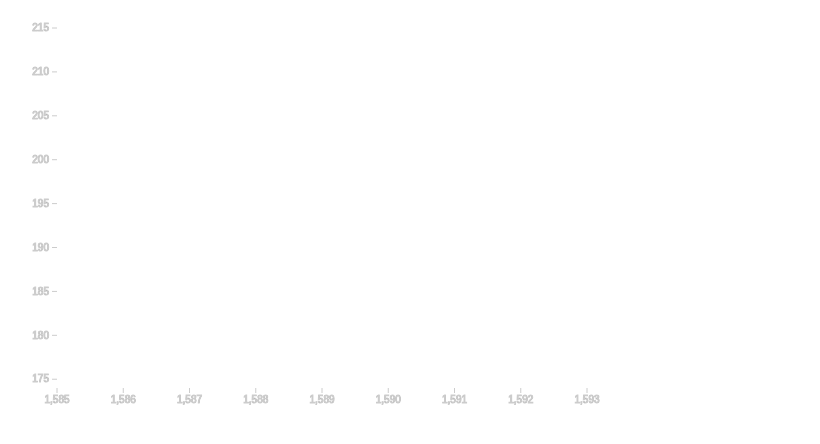
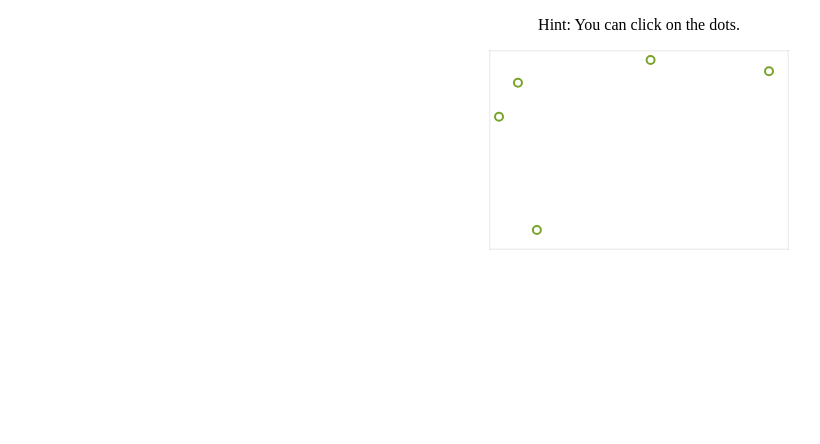
Before and after one commit to mattkeehan/mean-stack-app, a website: page app/public/d3demo.html in a window 1280 px wide. Shown: the whole page, without its empty margins (1-821 px from the left). Drawn offline with nearby package versions, Linux system fonts and the light colour scheme.

Commit message:
more d3 playing

```diff
--- a/app/public/d3demo.html
+++ b/app/public/d3demo.html
@@ -1,97 +1,90 @@
 <!DOCTYPE html>
-<meta charset="utf-8">
-<style>
+<html>
+<head>
+    <title >d3 stuff</title>
+    <script src="js/d3.v3.min.js"></script>
+    <style>
+        svg {
+            vertical-align: middle;
+            background: rgba(255,255,255, 0.2);
+            box-shadow: inset 0 0 3px 0px #CECECE;
+        }
 
-    .axis text
-    {
-        fill: #333;
-        font-family: sans-serif;
-        font-size: 10px;
-    }
-    .axis .domain
-    {
-        opacity: 0;
-    }
-    .tick
-    {
-        stroke: #ccc;
-    }
+        svg circle {
+            stroke-width: 2px;
+            stroke: #79A32B;
+            fill: transparent;
+            cursor: pointer;
+        }
 
-</style>
-<svg id="chart" width="600" height="400"></svg>
-<script src="js/d3.v3.min.js"></script>
+        svg circle:active {
+            stroke: #45D3C7;
+        }
+        .action-button {
+            border-radius: 2px;
+            border: 1px solid #19380D;
+            padding: 3px 12px;
+            background-color: rgba(175, 209, 183, 0.6);
+            text-decoration: none;
+            display: inline-block;
+        }
+
+        .action-button:active {
+            box-shadow: inset 0 0 3px 0px #868686;
+        }
+
+        .action-button.destroy {
+            border: 1px solid #863636;
+            background-color: rgba(197, 86, 86, 0.6);
+        }
+    </style>
+    <script src="http://cdnjs.cloudflare.com/ajax/libs/d3/3.3.3/d3.min.js" type="text/javascript"></script>
+    <script>
+        var format = d3.time.format("%a %b %d %Y")
+        var amountFn = function(d) { return d.amount }
+        var dateFn = function(d) { return format.parse(d.created_at) }
+        JSONData = [
+            { "id": 3, "created_at": "Sun May 05 2013", "amount": 12000},
+            { "id": 1, "created_at": "Mon May 13 2013", "amount": 2000},
+            { "id": 2, "created_at": "Thu Jun 06 2013", "amount": 17000},
+            { "id": 4, "created_at": "Thu May 09 2013", "amount": 15000},
+            { "id": 5, "created_at": "Mon Jul 01 2013", "amount": 16000}
+        ]
+    </script>
+</head>
+<body>
+    <div id="demo" style="text-align: center;">
+        <p class="value">Hint: You can click on the dots.</p>
+    </div>
 <script>
+(function() {
+    var data = JSONData.slice();
+    var x = d3.time.scale()
+        .range([10, 280])//offsets 10 left and 10 right
+        .domain(d3.extent(data, dateFn));//the range of JSONData.created_at
 
-    /******Sample Json data i'm trying to plot********/
-    var data1 =  {
-        "count": [202,215,179],
-        "year":[1590,1592,1593],
-        "status":"good"
-    };
+    var y = d3.scale.linear()
+        .range([180, 10])//offsets 10 top and 10 bottom
+        .domain(d3.extent(data, amountFn));//the range of JSONData.amount
 
-    var data = [
-        {
-            "count": "202",
-            "year": "1590"
-        },
-        {
-            "count": "215",
-            "year": "1592"
-        },
-        {
-            "count": "179",
-            "year": "1593"
-        }
-    ];
+    //var svg = d3.select("#demo").append("svg:svg")
+      //  .attr("width", 300)
+        //.attr("height", 200);
 
-    /*************************************************/
-
-
-    /*******************Real Stuff starts here*******************/
-    var vis = d3.select("#chart"),
-            WIDTH = 600,
-            HEIGHT = 400,
-            MARGINS = {
-                top: 20,
-                right: 20,
-                bottom: 20,
-                left: 50
-            },
-            xRange = d3.scale.linear().range([MARGINS.left, WIDTH - MARGINS.right]).domain([d3.min(data, function (d) {
-                return (parseInt(d.year, 10) - 5);
-            }),
-                d3.max(data, function (d) {
-                    return parseInt(d.year, 10);
-                })]),
-            yRange = d3.scale.linear().range([HEIGHT - MARGINS.top, MARGINS.bottom]).domain([d3.min(data, function (d) {
-                return (parseInt(d.count, 10) - 5);
-            }),
-                d3.max(data, function (d) {
-                    return parseInt(d.count, 10);
-                })]),
-
-
-            xAxis = d3.svg.axis() // generate an axis
-                    .scale(xRange) // set the range of the axis
-                    .tickSize(5) // height of the ticks
-                    .tickSubdivide(true), // display ticks between text labels
-            yAxis = d3.svg.axis() // generate an axis
-                    .scale(yRange) // set the range of the axis
-                    .tickSize(5) // width of the ticks
-                    .orient("left") // have the text labels on the left hand side
-                    .tickSubdivide(true); // display ticks between text labels
-
-    function init() {
-        vis.append("svg:g") // add a container for the axis
-                .attr("class", "x axis") // add some classes so we can style it
-                .attr("transform", "translate(0," + (HEIGHT - MARGINS.bottom) + ")") // move it into position
-                .call(xAxis); // finally, add the axis to the visualisation
-
-        vis.append("svg:g")
-                .attr("class", "y axis")
-                .attr("transform", "translate(" + (MARGINS.left) + ",0)")
-                .call(yAxis);
-    }
-    init();
-
+    d3.select("#demo")
+        .append("svg:svg")
+        .attr("width", 300)
+        .attr("height", 200)
+        .selectAll()
+        .data(JSONData).enter()
+        .append("svg:circle")
+        .attr("r", 4)
+        .attr("cx", function(d) { return x(dateFn(d)) })
+        .attr("cy", function(d) { return y(amountFn(d)) })
+        .attr("style", "cursor: pointer;")
+        .on("click", function(d) {
+            d3.select("#demo .value").text("Date: " + d.created_at + " amount: " + d.amount)
+        });
+    })();
 </script>
+</body></html>
```
Also changed, not shown: app/public/index.html (+7 -12 lines), app/public/js/signin.js (+20 -15 lines).
